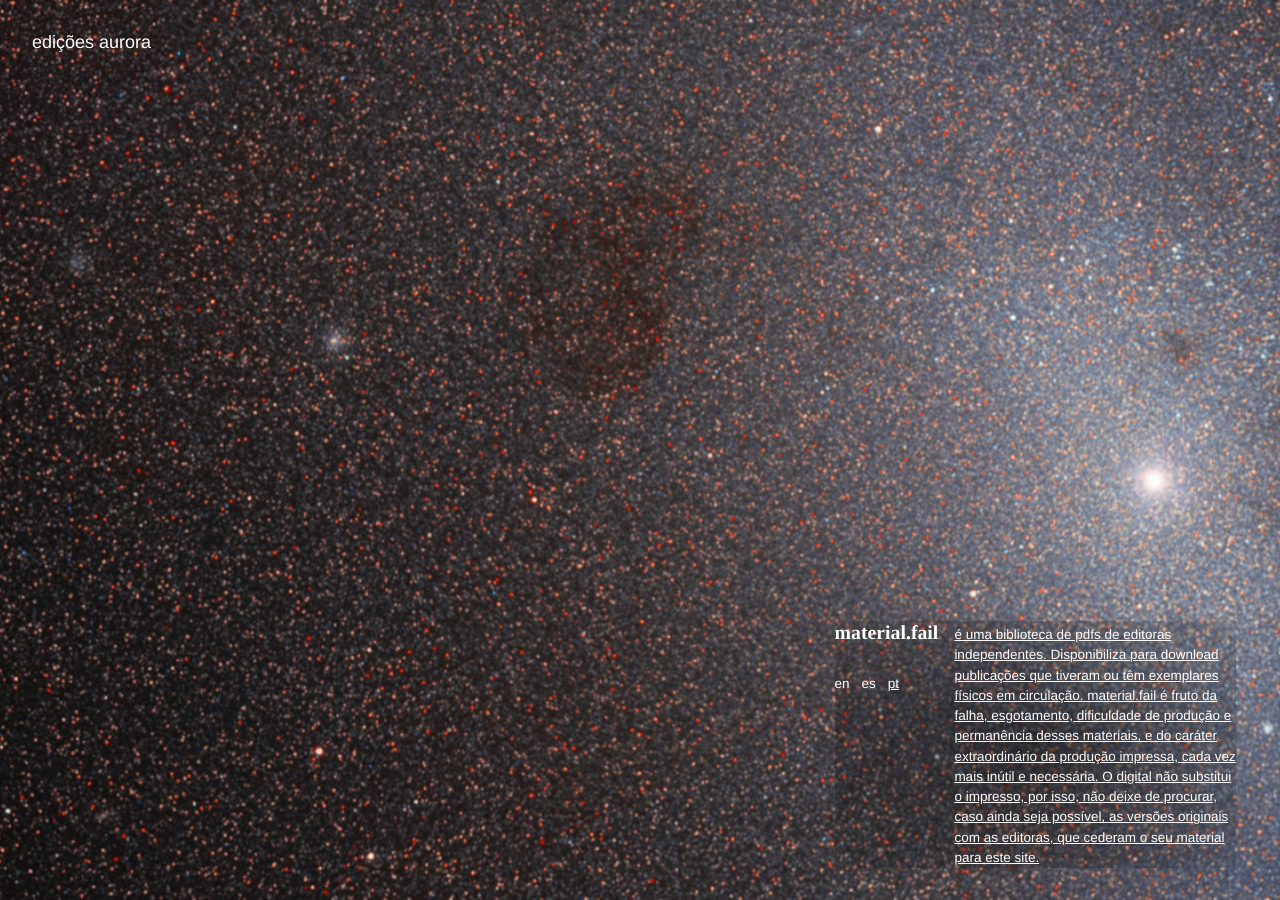
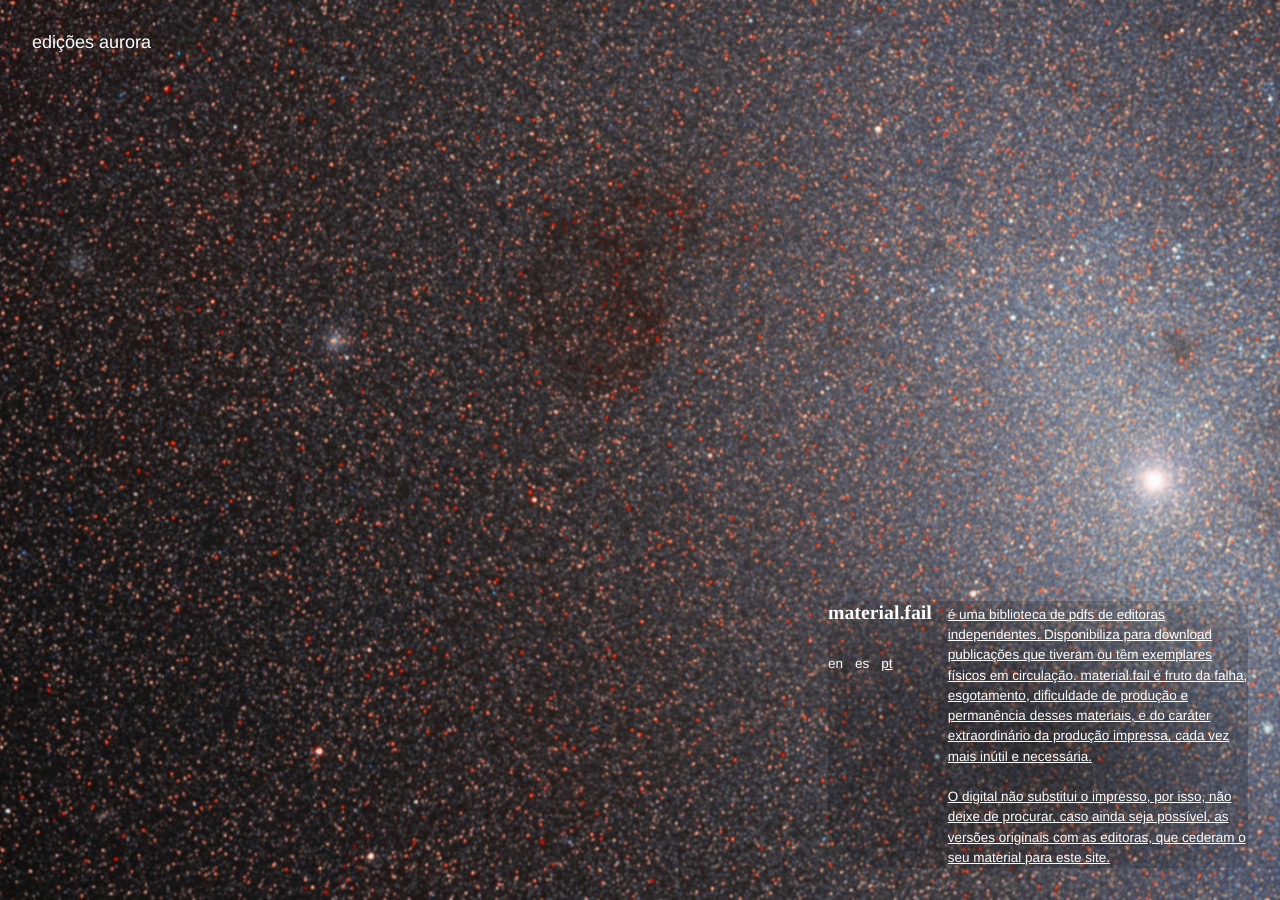
Before and after one commit to material-fail/material.fail, a Jekyll site: the page built from _pages/index.md, in a window 1280 px wide. Built offline with Jekyll 4.4.1, drawn with Linux system fonts in a browser that asks for light colours; nearby versions of some CDN libraries.

Commit message:
updates content and frontmatters

```diff
--- a/_pages/index.md
+++ b/_pages/index.md
@@ -2,7 +2,7 @@
 layout: home
 title: material.fail
 permalink: /
-about-en: 'is a pdf library of independent publishers. It makes available for download publications that had or have physical copies in circulation. material.fail is the result of the failure, exhaustion, production difficulties and permanence of these materials, and the extraordinary nature of printed production, which is increasingly useless and necessary. The digital does not replace the printed matter, so, if feasible, be sure to search for the original versions of these texts with the publishers, which provided their material for this website.'
-about-es: 'es una biblioteca de pdfs de editoriales independientes. Disponibiliza para download publicaciones que tuvieron o tienen ejemplares físicos en circulación. material.fail es resultado del fallo, agotamiento, dificultades de producción y permanencia de esos materiales, y del carácter extraordinario de la producción impresa, cada vez mais inútil y necesaria. Lo digital no sustituye el impreso, por eso, no deje de buscar, caso sea viable, las versiones originales con las editoriales, que cedieron su material para esta web.'
-about-pt: 'é uma biblioteca de pdfs de editoras independentes. Disponibiliza para download publicações que tiveram ou têm exemplares físicos em circulação. material.fail é fruto da falha, esgotamento, dificuldade de produção e permanência desses materiais, e do caráter extraordinário da produção impressa, cada vez mais inútil e necessária. O digital não substitui o impresso, por isso, não deixe de procurar, caso ainda seja possível, as versões originais com as editoras, que cederam o seu material para este site.'
+about-en: 'is a pdf library of independent publishers. It makes available for download publications that had or have physical copies in circulation. material.fail is the result of the failure, exhaustion, production difficulties and permanence of these materials, and the extraordinary nature of printed production, which is increasingly useless and necessary.<br><br>The digital does not replace the printed matter, so, if feasible, be sure to search for the original versions of these texts with the publishers, which provided their material for this website.'
+about-es: 'es una biblioteca de pdfs de editoriales independientes. Disponibiliza para download publicaciones que tuvieron o tienen ejemplares físicos en circulación. material.fail es resultado del fallo, agotamiento, dificultades de producción y permanencia de esos materiales, y del carácter extraordinario de la producción impresa, cada vez mais inútil y necesaria.<br><br>Lo digital no sustituye el impreso, por eso, no deje de buscar, caso sea viable, las versiones originales con las editoriales, que cedieron su material para esta web.'
+about-pt: 'é uma biblioteca de pdfs de editoras independentes. Disponibiliza para download publicações que tiveram ou têm exemplares físicos em circulação. material.fail é fruto da falha, esgotamento, dificuldade de produção e permanência desses materiais, e do caráter extraordinário da produção impressa, cada vez mais inútil e necessária.<br><br>O digital não substitui o impresso, por isso, não deixe de procurar, caso ainda seja possível, as versões originais com as editoras, que cederam o seu material para este site.'
 ---
--- a/css/main.scss
+++ b/css/main.scss
@@ -101,7 +101,7 @@
     @include media-query(DESKTOP) {
       width: 33%;
       height: 100%;
-      min-width: 350px;
+      min-width: 420px;
     }
   }
 }
```
Also changed, not shown: _publishers/aurora.md (+2 -2 lines).
